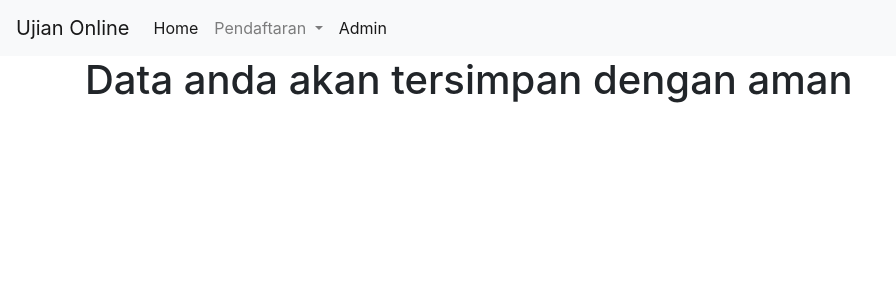
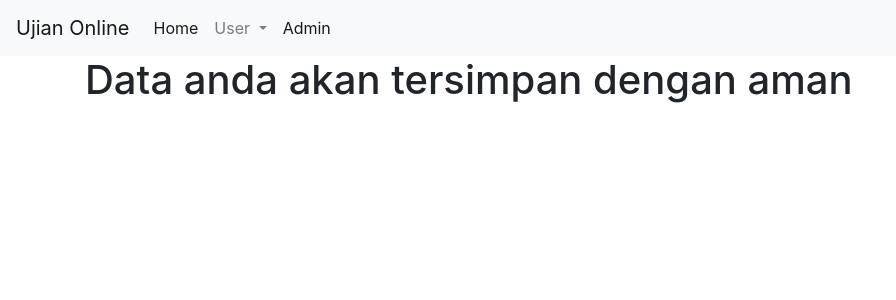
Before and after one commit to khudzu/onlinetest, a Django app: page / in a window 1280 px wide. Shown: the top 300 px of the page, without its empty margins (0-896 px from the left). Run offline with Django 4.2, Linux system fonts and the light colour scheme; data that the repository does not hold is empty; some libraries are stand-ins or nearby versions.

Commit message:
Update base.html

```diff
--- a/templates/base.html
+++ b/templates/base.html
@@ -22,12 +22,12 @@
 	      </li>
 	      <li class="nav-item dropdown">
 	        <a class="nav-link dropdown-toggle" href="#" id="navbarDropdownMenuLink" role="button" data-toggle="dropdown" aria-haspopup="true" aria-expanded="false">
-	          Pendaftaran
+	          User
 	        </a>
 	        <div class="dropdown-menu" aria-labelledby="navbarDropdownMenuLink">
 
 	          <a class="dropdown-item" href="{% url 'main:create' %}">Registrasi</a>
-			  <a class="dropdown-item" href="{% url 'main:data' %}">Data Pengguna</a>
+			  <a class="dropdown-item" href="{% url 'main:login' %}">Login</a>
 	        </div>
 	      </li>
 	      <li class="nav-item active">
```
